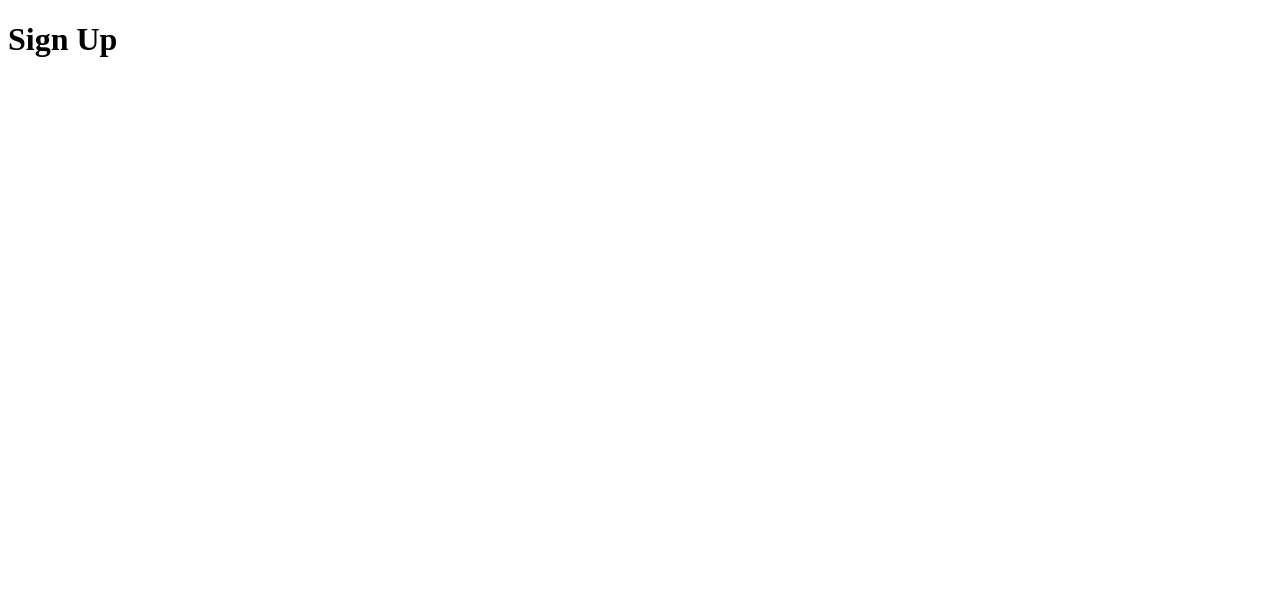
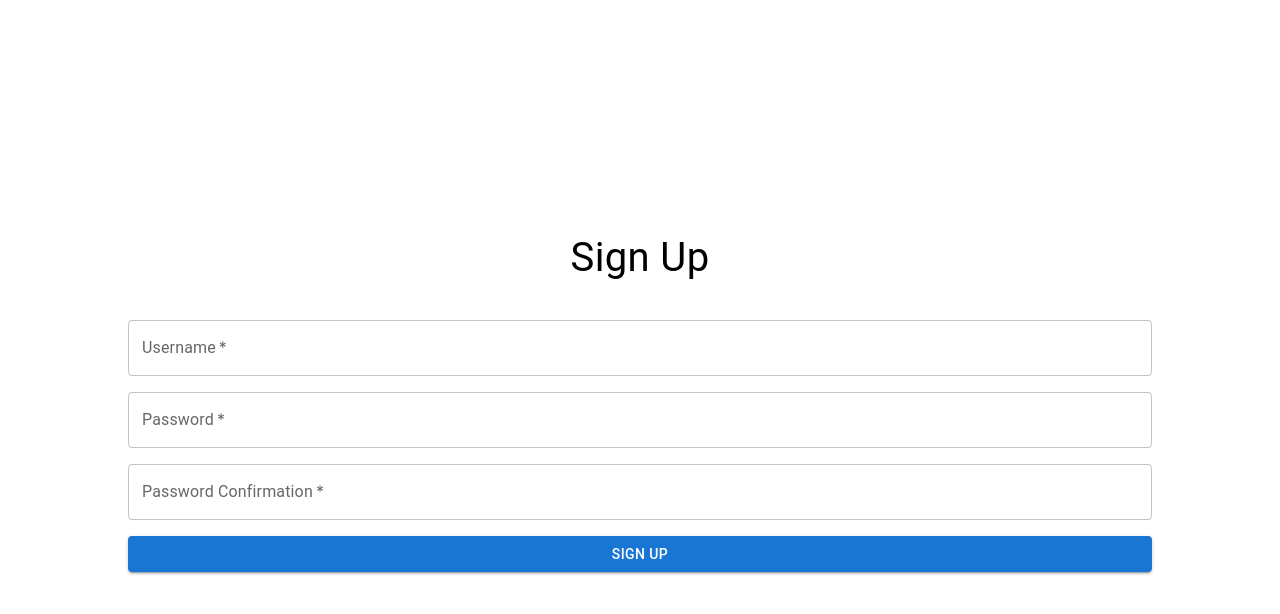
Before and after one commit to hzokbe/eigakan, a React (Vite) app in the folder client/: page /sign-up in a window 1280 px wide. Shown: the top 614 px of the page. Built offline with nearby package versions, Linux system fonts and the light colour scheme; no server answers.

Commit message:
feat(client): update sign up page

```diff
--- a/client/src/index.css
+++ b/client/src/index.css
@@ -0,0 +1,15 @@
+@import url('https://fonts.googleapis.com/css2?family=Inter:ital,opsz,wght@0,14..32,100..900;1,14..32,100..900&display=swap');
+
+* {
+    font-family: "Inter", sans-serif;
+
+    margin: 0px;
+
+    padding: 0px;
+}
+
+#root {
+    min-height: 100dvh;
+
+    width: 100vw;
+}
--- /dev/null
+++ b/client/src/server/config.ts
@@ -0,0 +1,11 @@
+import axios from "axios";
+
+export const server = axios.create({
+  baseURL: import.meta.env.API_URL || "http://localhost:8080/",
+  timeout: 10000,
+  headers: {
+    "Content-Type": "application/json",
+    Accept: "application/json",
+  },
+  withCredentials: true,
+});
--- /dev/null
+++ b/client/src/services/SignUpService.ts
@@ -0,0 +1,9 @@
+import type { SignUpRequest } from "../types/SignUpRequest";
+import { server } from "../server/config";
+
+export const signUp = async (request: SignUpRequest) => {
+  await server.post("/sign-up", {
+    username: request.username,
+    rawPassword: request.rawPassword,
+  });
+};
--- a/client/src/sign-up/SignUpPage.tsx
+++ b/client/src/sign-up/SignUpPage.tsx
@@ -1,6 +1,163 @@
+import {
+  Alert,
+  Box,
+  Button,
+  Snackbar,
+  TextField,
+  Typography,
+  type AlertColor,
+  type AlertPropsColorOverrides,
+} from "@mui/material";
+import { useState, type FormEvent } from "react";
+import { signUp } from "../services/SignUpService";
+import { AxiosError } from "axios";
+import type { OverridableStringUnion } from "@mui/types";
+
 function SignUpPage() {
+  const [username, setUsername] = useState("");
+
+  const [password, setPassword] = useState("");
+
+  const [passwordConfirmation, setPasswordConfirmation] = useState("");
+
+  const [showAlert, setShowAlert] = useState(false);
+
+  const [alertMessage, setAlertMessage] = useState("");
+
+  const [severity, setSeverity] =
+    useState<OverridableStringUnion<AlertColor, AlertPropsColorOverrides>>(
+      "info"
+    );
+
+  const handleSubmit = async (e: FormEvent<HTMLFormElement>) => {
+    e.preventDefault();
+
+    setShowAlert(true);
+
+    if (password != passwordConfirmation) {
+      setSeverity("error");
+
+      setAlertMessage("invalid password confirmation");
+
+      setPassword("");
+
+      setPasswordConfirmation("");
+
+      return;
+    }
+
+    try {
+      await signUp({
+        username: username,
+        rawPassword: password,
+      });
+
+      setSeverity("success");
+
+      setAlertMessage("user created successfully");
+    } catch (error: unknown) {
+      setSeverity("error");
+
+      if (error instanceof AxiosError) {
+        if (!error.response) {
+          setAlertMessage("cannot connect to the server");
+        } else {
+          setAlertMessage(error.response.data.message ?? "unknown error");
+        }
+      }
+    }
+
+    setUsername("");
+
+    setPassword("");
+
+    setPasswordConfirmation("");
+  };
+
+  const closeAlert = () => {
+    setShowAlert(false);
+  };
+
   return (
-    <h1>Sign Up</h1>
+    <Box
+      sx={{
+        alignItems: "center",
+        display: "flex",
+        flexDirection: "column",
+        justifyContent: "center",
+        minHeight: "100dvh",
+      }}
+    >
+      <Typography
+        component="h1"
+        sx={{
+          fontSize: "2.5rem",
+          margin: "16px",
+          userSelect: "none",
+        }}
+      >
+        Sign Up
+      </Typography>
+      <Box
+        component="form"
+        onSubmit={handleSubmit}
+        noValidate
+        sx={{
+          display: "flex",
+          flexDirection: "column",
+          gap: "16px",
+          margin: "16px",
+          width: "80%",
+        }}
+      >
+        <TextField
+          label="Username"
+          name="name"
+          type="text"
+          fullWidth
+          value={username}
+          onChange={(e) => setUsername(e.target.value)}
+          required
+        />
+        <TextField
+          label="Password"
+          name="password"
+          type="password"
+          fullWidth
+          value={password}
+          onChange={(e) => setPassword(e.target.value)}
+          required
+        />
+        <TextField
+          label="Password Confirmation"
+          name="password-confirmation"
+          type="password"
+          fullWidth
+          value={passwordConfirmation}
+          onChange={(e) => setPasswordConfirmation(e.target.value)}
+          required
+        />
+        <Button type="submit" variant="contained" color="primary">
+          Sign Up
+        </Button>
+      </Box>
+
+      <Snackbar
+        anchorOrigin={{ vertical: "bottom", horizontal: "center" }}
+        open={showAlert}
+        autoHideDuration={3000}
+        onClose={closeAlert}
+      >
+        <Alert
+          onClose={closeAlert}
+          severity={severity}
+          variant="filled"
+          sx={{ width: "100%" }}
+        >
+          {alertMessage}
+        </Alert>
+      </Snackbar>
+    </Box>
   );
 }
 
--- /dev/null
+++ b/client/src/types/SignUpRequest.ts
@@ -0,0 +1,5 @@
+export type SignUpRequest = {
+  username: string;
+
+  rawPassword: string;
+};
```
